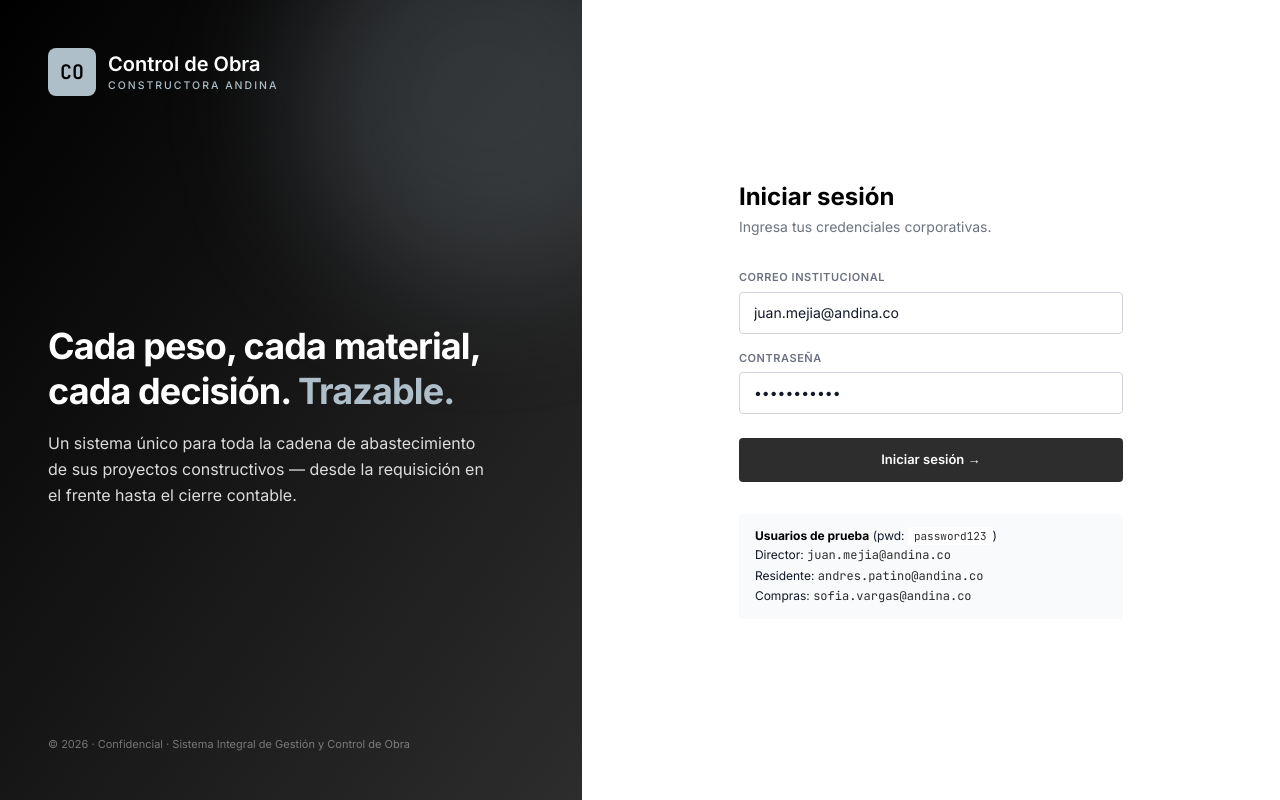
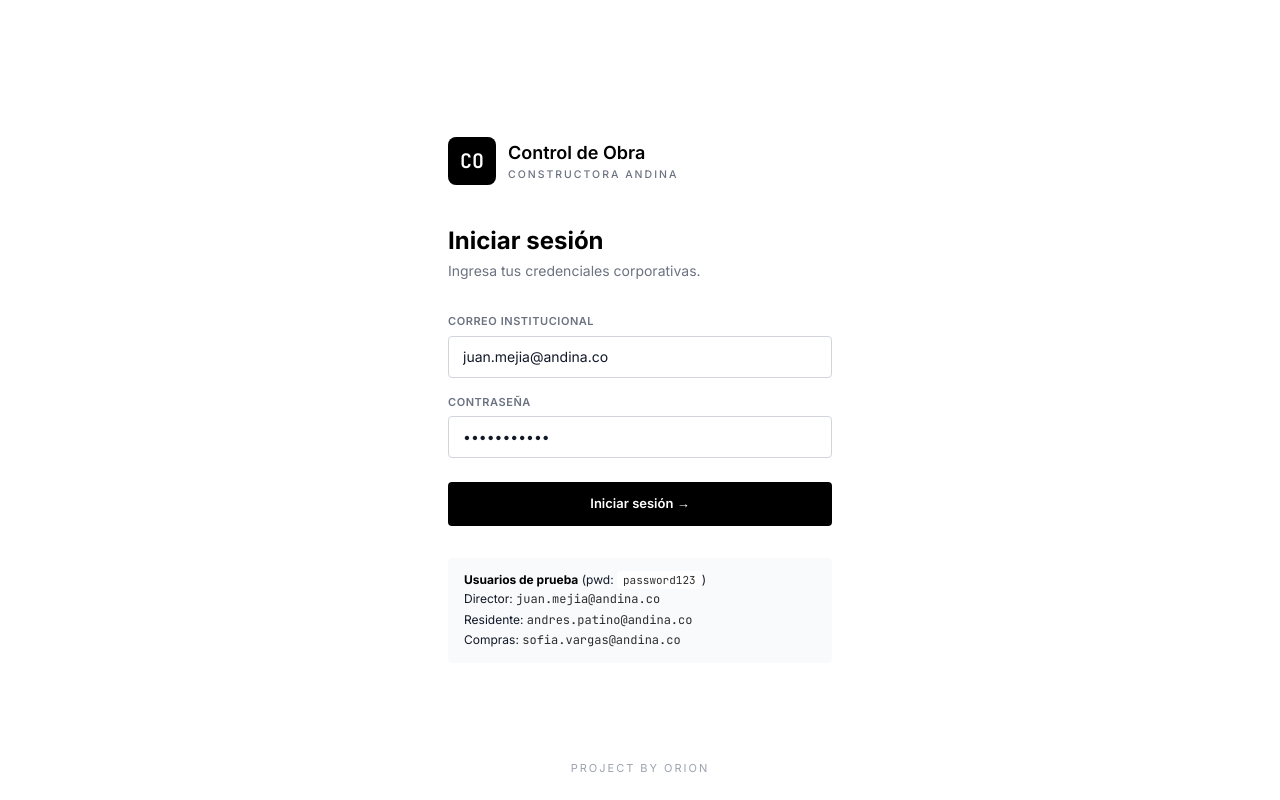
Before and after one commit to zarekrashid1803-afk/control-obra-, a Next.js app in the folder apps/web/: page /login in a window 1280 px wide. Built offline with nearby package versions, Linux system fonts and the light colour scheme; no server answers.

Commit message:
feat(login): remove hero panel, add 'Project by Orion' footer

```diff
--- a/apps/web/src/app/login/page.tsx
+++ b/apps/web/src/app/login/page.tsx
@@ -34,34 +34,16 @@ export default function LoginPage() {
   }
 
   return (
-    <div className="min-h-screen grid grid-cols-1 md:grid-cols-[1fr_1.2fr]">
-      {/* Hero panel */}
-      <div className="bg-gradient-to-br from-navy-900 to-navy-700 text-white p-12 flex flex-col justify-between relative overflow-hidden">
-        <div className="absolute -top-24 -right-24 w-96 h-96 rounded-full bg-gold-500/20 blur-3xl" />
-        <div className="relative flex items-center gap-3">
-          <div className="w-12 h-12 bg-gold-500 text-navy-900 rounded-lg grid place-items-center font-mono font-bold text-xl">CO</div>
+    <div className="min-h-screen bg-white flex flex-col items-center justify-center p-6 relative">
+      <form className="w-full max-w-sm" onSubmit={onSubmit}>
+        <div className="flex items-center gap-3 mb-10">
+          <div className="w-12 h-12 bg-navy-900 text-white rounded-lg grid place-items-center font-mono font-bold text-xl">CO</div>
           <div>
-            <div className="text-xl font-semibold">Control de Obra</div>
-            <div className="text-[10.5px] text-gold-500 tracking-[2px] font-medium">CONSTRUCTORA ANDINA</div>
-          </div>
-        </div>
-        <div className="relative max-w-md">
-          <h1 className="text-4xl font-bold leading-tight tracking-tight mb-4">
-            Cada peso, cada material, cada decisión. <span className="text-gold-500">Trazable.</span>
-          </h1>
-          <p className="text-base text-white/85 leading-relaxed">
-            Un sistema único para toda la cadena de abastecimiento de sus proyectos constructivos —
-            desde la requisición en el frente hasta el cierre contable.
-          </p>
-        </div>
-        <div className="relative text-[11px] text-white/40">
-          © 2026 · Confidencial · Sistema Integral de Gestión y Control de Obra
+            <div className="text-lg font-semibold text-navy-900">Control de Obra</div>
+            <div className="text-[10.5px] text-gray-500 tracking-[2px] font-medium">CONSTRUCTORA ANDINA</div>
           </div>
         </div>
 
-      {/* Form */}
-      <div className="bg-white grid place-items-center p-12">
-        <form className="w-full max-w-sm" onSubmit={onSubmit}>
         <h2 className="text-2xl font-bold text-navy-900 mb-1">Iniciar sesión</h2>
         <p className="text-sm text-gray-500 mb-8">Ingresa tus credenciales corporativas.</p>
 
@@ -102,7 +84,7 @@ export default function LoginPage() {
         <button
           type="submit"
           disabled={loading}
-            className="w-full py-3 bg-navy-700 text-white font-semibold rounded hover:bg-navy-800 transition disabled:opacity-50"
+          className="w-full py-3 bg-navy-900 text-white font-semibold rounded hover:bg-navy-800 transition disabled:opacity-50"
         >
           {loading ? 'Iniciando sesión…' : 'Iniciar sesión →'}
         </button>
@@ -117,6 +99,9 @@ export default function LoginPage() {
           Compras: <code className="text-navy-700">sofia.vargas@andina.co</code>
         </div>
       </form>
+
+      <div className="absolute bottom-6 left-0 right-0 text-center text-[11px] text-gray-400 tracking-[2px] uppercase">
+        Project by Orion
       </div>
     </div>
   );
```
Lines whose indentation alone changed are shown as unchanged.
